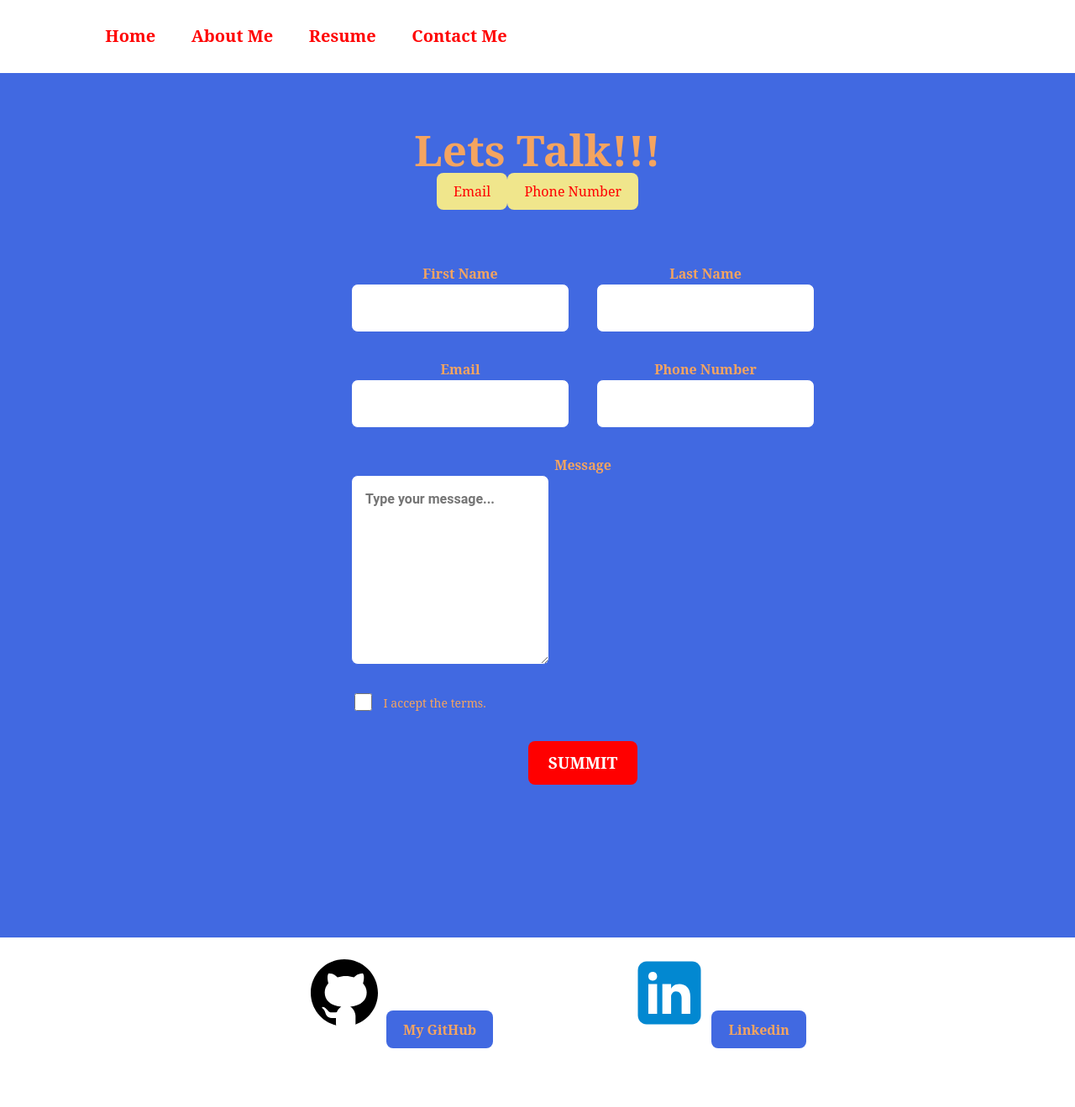
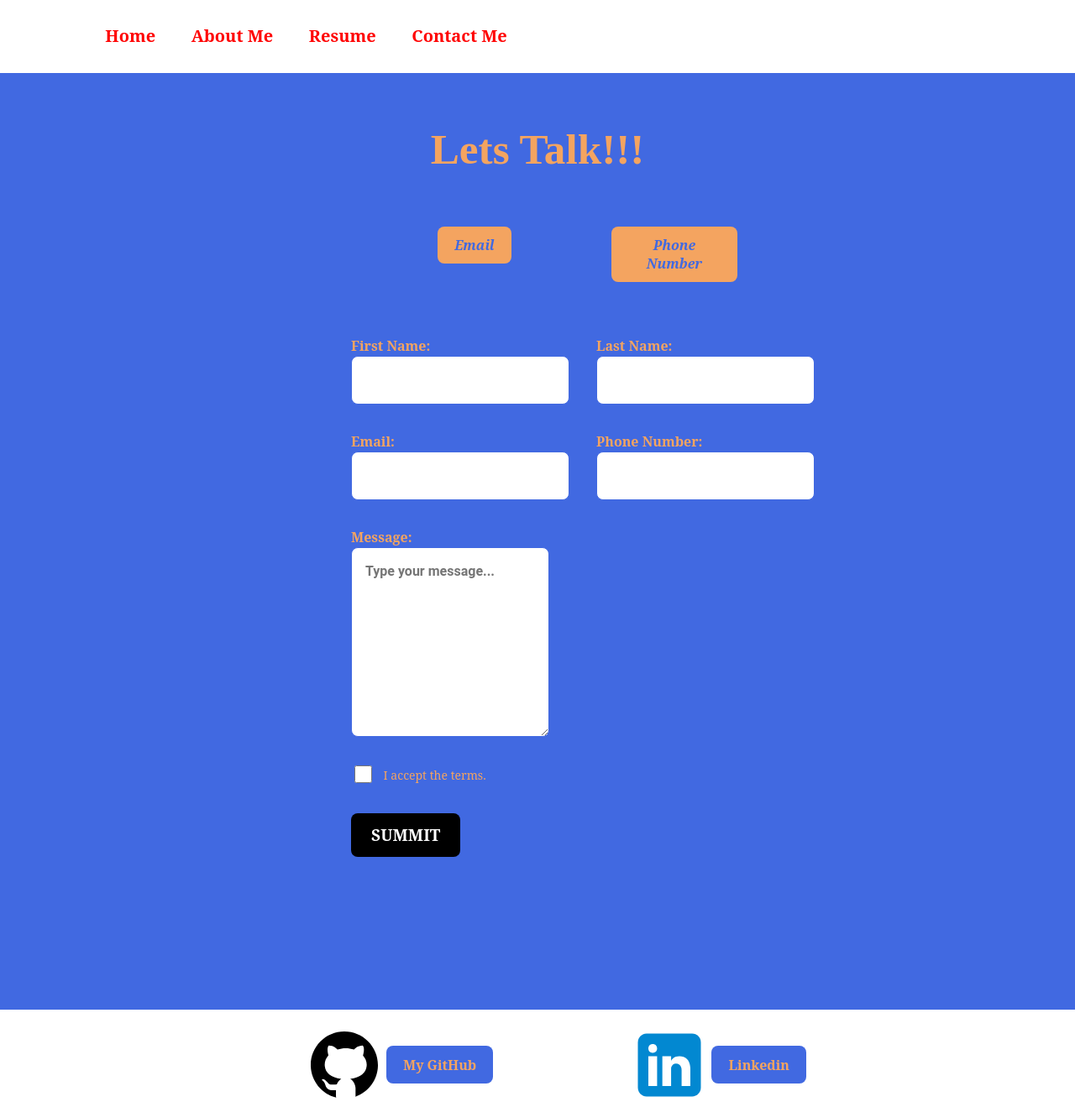
Before and after one commit to Portillo1756/Andres-Portfolio, a React (Vite) app in the folder AndresPortfolio/: page /Contact in a window 1280 px wide. Shown: the whole page at 84% size. Before the commit the page ends 1249 px from the top, so only its background shows below. Built offline with nearby package versions, Linux system fonts and the light colour scheme.

Commit message:
fix css issue that was happening on page

```diff
--- a/AndresPortfolio/src/App.css
+++ b/AndresPortfolio/src/App.css
@@ -293,6 +293,23 @@ h3 {
   display: flex;
   justify-content: center;
   color: var(--brown);
+  font-family: 'Times New Roman', Times, serif;
+}
+
+  .Email,
+  .Phone {
+    background-color: var(--brown);
+    color: var(--primary);
+    font-weight: bold;
+    font-style: italic;
+  }
+.buttonContainer {
+  display:flex;
+  gap: 50%;
+}
+
+.Phone {
+  width: 150px;
 }
 
 .contact--section {
@@ -301,16 +318,8 @@ h3 {
    flex-direction: column;
    justify-content: center;
    align-items: center;
-   text-align: center;
    gap: 64px;
    background-color: var(--primary);
-  }
-
-  .Email,
-  .Phone {
-    column-gap: 20px 100px;
-    background-color: var(--secondary);
-    color: var(--red);
   }
 
   .contact--form--container {
@@ -366,10 +375,11 @@ h3 {
   }
 
   .summit-btn {
-    background-color: var(--red);
+    background-color: var(--black);
     color: #ffffff;
     font-size: larger;
     font-weight: bold;
+    justify-content: center;
   }
   /* Contact Me End */
 
@@ -390,6 +400,7 @@ h3 {
     display: flex;
     list-style: none;
     justify-content: center;
+
     gap: 10em;
   }
 
@@ -397,5 +408,9 @@ h3 {
   .Linkedin {
     flex: center;
     background-color: var(--primary);
+  }
 
+  .icon-container {
+    display: flex;
+    align-items: center;
   }
--- a/AndresPortfolio/src/App.jsx
+++ b/AndresPortfolio/src/App.jsx
@@ -1,7 +1,7 @@
 import './App.css';
 import { Outlet } from 'react-router-dom';
-import Navbar from "./pages/Navbar";
-import Footer from './pages/Footer';
+import Navbar from "./component/Navbar";
+import Footer from './component/Footer';
 
 function App() {
   return (
--- a/AndresPortfolio/src/pages/ContactMe.jsx
+++ b/AndresPortfolio/src/assets/ContactMe.jsx
@@ -22,14 +22,20 @@ export default function ContactMe() {
     return (
         <section id="ContactMe" className="contact--section">
             <div>
-                <h1 className="sub-title"> Lets Talk!!! </h1>
-                    <button onClick= {handleEmail} className="Email">{showEmail?"portillo_andres17@yahoo.com":"Email"}</button>
-                    <button onClick={handlePhoneNumber} className="Phone">{showPhoneNumber?"(818) 584-5839":"Phone Number"}</button>
+                <h1 className="sub-title">Lets Talk!!!</h1>
+            </div>
+            <div className="buttonContainer">
+                <div className="emailContainer">
+                <button onClick= {handleEmail} className="Email">{showEmail?"portillo_andres17@yahoo.com":"Email"}</button>
+                </div>
+                <div className="numberContainer">
+                <button onClick={handlePhoneNumber} className="Phone">{showPhoneNumber?"(818) 584-5839":"Phone Number"}</button>
+                </div>
             </div>
             <form className="contact--form--container">
                 <div className="container">
                     <label htmlFor="first-name" className="contact--label">
-                        <span className="text-md">First Name</span>
+                        <span className="text-md">First Name:</span>
                         <input type="text"
                         className="contact--input text-md"
                         name="first-name"
@@ -37,7 +43,7 @@ export default function ContactMe() {
                         required />
                     </label>
                     <label htmlFor="last-name" className="contact--label">
-                        <span className="text-md">Last Name</span>
+                        <span className="text-md">Last Name:</span>
                         <input type="text"
                         className="contact--input text-md"
                         name="last-name"
@@ -45,7 +51,7 @@ export default function ContactMe() {
                         required />
                     </label>
                     <label htmlFor="email" className="contact--label">
-                        <span className="text-md">Email</span>
+                        <span className="text-md">Email:</span>
                         <input type="email"
                         className="contact--input text-md"
                         name="email"
@@ -53,7 +59,7 @@ export default function ContactMe() {
                         required />
                     </label>
                     <label htmlFor="phone-number" className="contact--label">
-                        <span className="text-md">Phone Number</span>
+                        <span className="text-md">Phone Number:</span>
                         <input type="number"
                         className="contact--input text-md"
                         name="phone-number"
@@ -62,7 +68,7 @@ export default function ContactMe() {
                     </label>
                 </div>
                 <label htmlFor="message" className="contact--label">
-                        <span className="text-md">Message</span>
+                        <span className="text-md">Message:</span>
                         <textarea
                             className="contact--input text-md"
                             id="message"
--- a/AndresPortfolio/src/pages/AboutMe.jsx
+++ b/AndresPortfolio/src/component/AboutMe.jsx
@@ -1,14 +1,9 @@
 // import Header from "../component/Header";
-import HeroSection from "./HeroSection";
-
-
 
 function AboutMe() {
 
     return (
         <>
-            {/* <Header/> */}
-            <HeroSection />
             <section id="AboutMe" className="about--section">
                 <div className="hero--section--content--box about--section--box">
                     <div className="hero--section--content">
--- a/AndresPortfolio/src/pages/Footer.jsx
+++ b/AndresPortfolio/src/component/Footer.jsx
@@ -6,11 +6,11 @@ const Footer = () => {
             <div className="footer--link--container">
                 <div className="footer-item">
                     <ul className="footer--icon">
-                    <li>
+                    <li className="icon-container">
                         <img src="./GithubIcon.svg" alt="an icon of GitHub" />
                         <button className="GitHub"><a href="https://github.com/Portillo1756" className="text-md">My GitHub</a></button>
                     </li>
-                    <li>
+                    <li className="icon-container">
                         <img src="./LinkedinIcon.svg" alt="an icon of Linkedin" />
                         <button className="Linkedin"><a href="https://www.linkedin.com/in/portillo1756/" className="text-md">Linkedin</a></button>
                     </li>
--- a/AndresPortfolio/src/pages/Navbar.jsx
+++ b/AndresPortfolio/src/component/Navbar.jsx
@@ -1,5 +1,4 @@
 import { useState, useEffect } from "react";
-// import {Link} from "react-scroll";
 import { Link } from "react-router-dom";
 
 
--- /dev/null
+++ b/AndresPortfolio/src/pages/HomePage.jsx
@@ -0,0 +1,13 @@
+import HeroSection from "../component/HeroSection";
+import AboutMe from "../component/AboutMe";
+
+const HomePage = () => {
+    return (
+        <>
+            <HeroSection />
+            <AboutMe />
+        </>
+    )
+}
+
+export default HomePage
```
Also changed, not shown: AndresPortfolio/src/component/Header.jsx (deleted, +0 -33 lines), AndresPortfolio/src/main.jsx (+9 -8 lines), AndresPortfolio/src/component/ErrorPage.jsx (renamed from AndresPortfolio/src/pages/ErrorPage.jsx), AndresPortfolio/src/component/HeroSection.jsx (renamed from AndresPortfolio/src/pages/HeroSection.jsx), AndresPortfolio/src/component/Resume.jsx (renamed from AndresPortfolio/src/pages/Resume.jsx).
